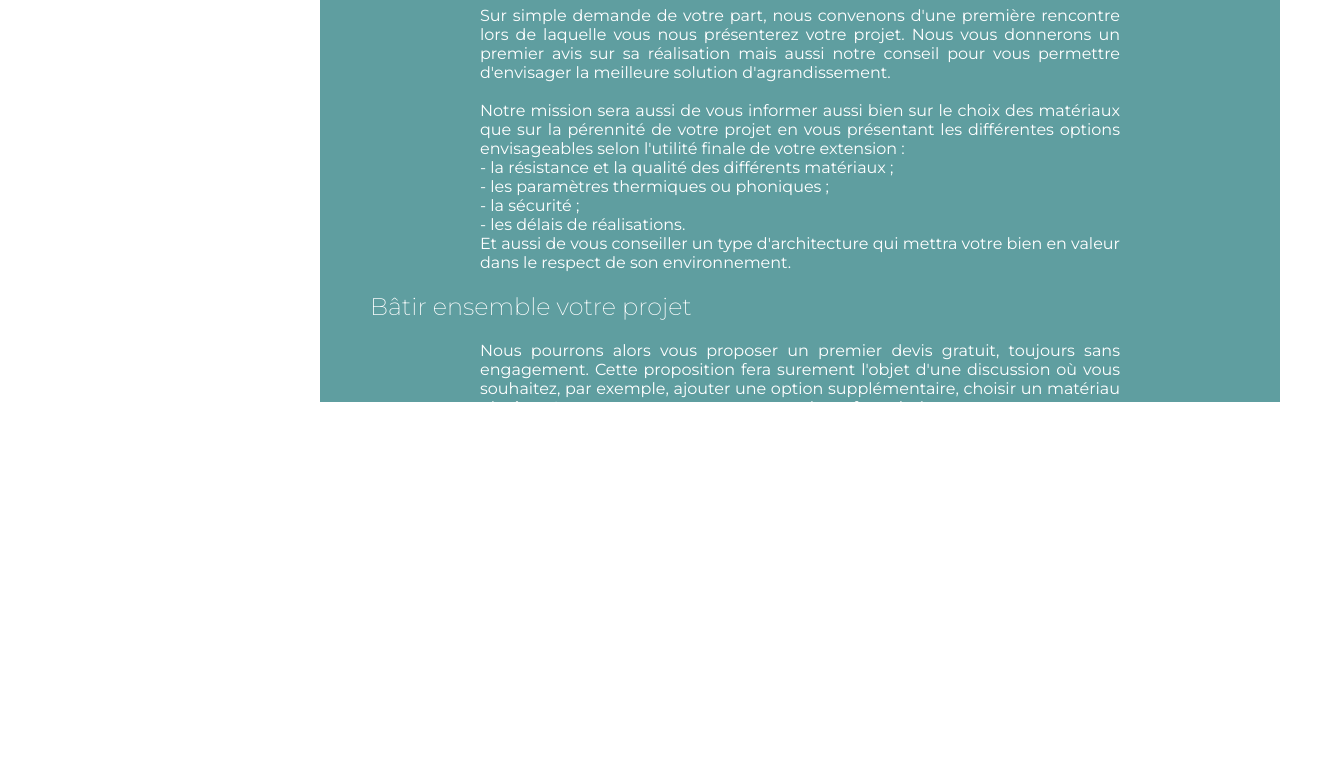
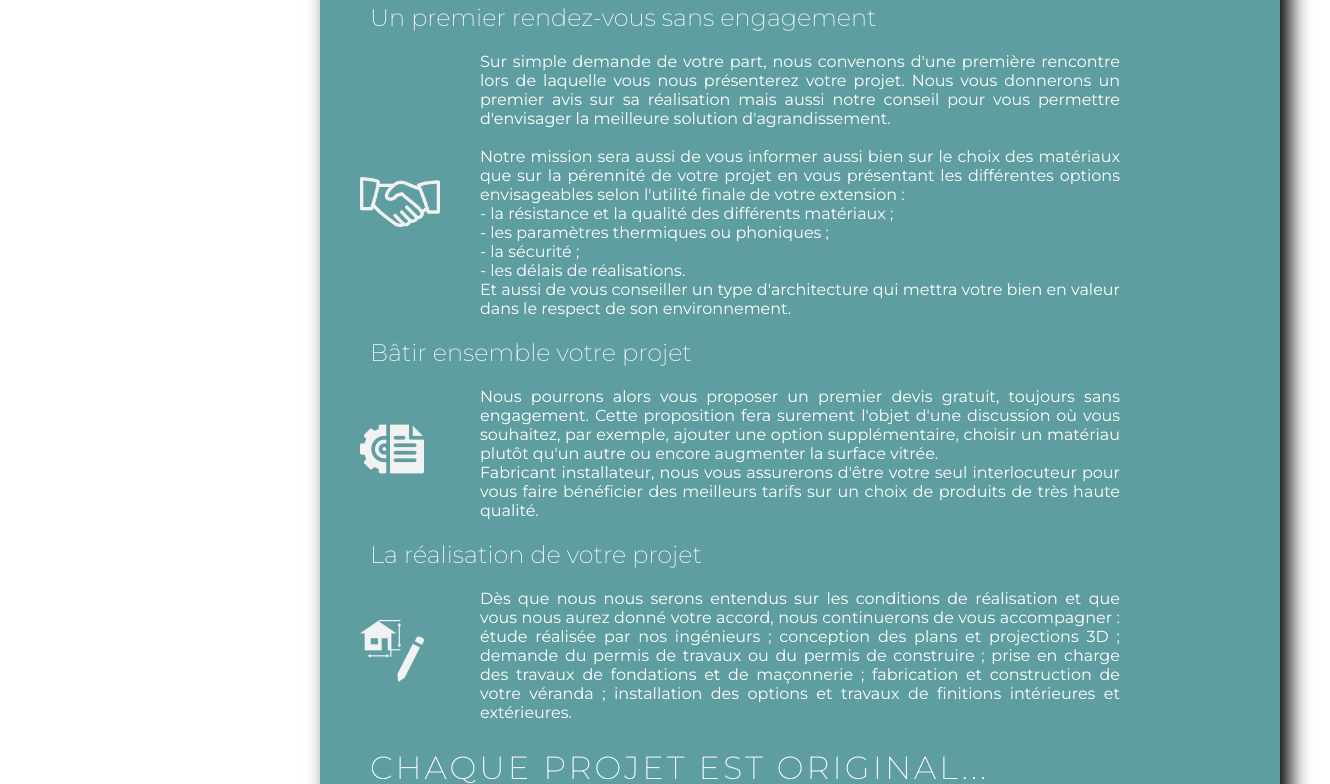
Before and after one commit to ducuingg/Verandahlia, a plain HTML site: page index.html in a window 1280 px wide. Shown: the part 958-1742 px from the top of the page, 1330 px wide, since content can reach past the window. Before the commit the page ends 1360 px from the top, so only its background shows below. Drawn offline with nearby package versions, Linux system fonts and the light colour scheme.

Commit message:
ajouts logo + animations

```diff
--- a/contact.css
+++ b/contact.css
@@ -11,7 +11,7 @@
     background-color: cadetblue;
 }
 
-.barreform{
+.barreformcontact{
     background-color: white;
     width: 360px;
     height: 2px;
--- a/contact.js
+++ b/contact.js
@@ -1,6 +1,6 @@
 
 // ANIMATION
-const barreform = document.querySelector(".barreform");
+/*const barreform = document.querySelector(".barreform");
 const map = document.querySelector("iframe");
 
 window.addEventListener('load',()=>{
--- a/index.html
+++ b/index.html
@@ -44,19 +44,20 @@
         <section>
             <div class="slidehome">
                 <!-- ACCUEIL -->
-                <div class="slide">
+
                 <p class="texthome">Plus de 20 ans d'expérience, + de 2000 réalisations
                     Modernes ou classiques, nous choisissons les meilleurs
                     matériaux pour une qualité irréprochable parmi 4 gammes d'aluminium
                      et 3 essences de bois. Notre meilleur conseil : allier l'originalité,
                      la qualité et le savoir-faire pour construire ensemble la véranda de vos rêves.</p>
-                     </div>
+
                      <!-- PROJET -->
-                     <div class="slide">
+                    <br>
                      <div id="lienprojet"></div>
                      <h1>Votre projet en 3 étapes</h1>
-                     <div class="barreform"></div>
+                     <div class="barreformprojet"></div>
                      <h2>Un premier rendez-vous sans engagement</h2>
+                     <img src="images/icones/hand.png" alt="rendez-vous"class="iconehand"/>
                      <p class="texteprojet">
                          Sur simple demande de votre part, nous convenons d'une première rencontre lors de laquelle vous nous présenterez votre projet.
                          Nous vous donnerons un premier avis sur sa réalisation mais aussi notre conseil pour vous permettre d'envisager la meilleure solution d'agrandissement.</br></br>
@@ -68,6 +69,7 @@
                          Et aussi de vous conseiller un type d'architecture qui mettra votre bien en valeur dans le respect de son environnement.
                      </p>
                      <h2>Bâtir ensemble votre projet</h2>
+                     <img src="images/icones/project.png" alt="votre projet"class="iconeprojet"/>
                      <p class="texteprojet">Nous pourrons alors vous proposer un premier devis gratuit, toujours sans engagement.
                      Cette proposition fera surement l'objet d'une discussion où vous souhaitez, par exemple, ajouter une option supplémentaire,
                      choisir un matériau plutôt qu'un autre ou encore augmenter la surface vitrée.
@@ -75,6 +77,7 @@
                      pour vous faire bénéficier des meilleurs tarifs sur un choix de produits de très haute qualité.
                     </p>
                     <h2>La réalisation de votre projet</h2>
+                    <img src="images/icones/drawing.png" alt="votre projet"class="iconedraw"/>
                     <p class="texteprojet">
                         Dès que nous nous serons entendus sur les conditions de réalisation et que vous nous aurez donné votre accord,
                         nous continuerons de vous accompagner :
@@ -85,12 +88,12 @@
                          fabrication et construction de votre véranda ;
                          installation des options et travaux de finitions intérieures et extérieures.
                  </p>
-                </div>
+
                  <!-- USINE --> <div id="lienusine"></div>
-                 <div class="slide">
+
                  <h1>Chaque projet est original...</br>
                     ... chaque véranda est unique !</h1>
-                <div class="barreform"></div>
+                <div class="barreformusine"></div>
                 <img src="images/usine/usine1.jpg" alt="image usine" class="usine1"/>
                 <h2>Le choix des matériaux</h2>
                 <p class="texteprojet">
@@ -109,11 +112,12 @@
                 </br>- motifs personnalisés ;</br>
                 </br>Nous pouvons également installer le système de chauffage ou de climatisation le plus adapté à votre projet.
                </p>
-               </div>
+
                <!-- CONTACT -->
-               <div class="slide">
+               <br>
+               <br>
                 <h1>Contactez-nous !</h1>
-                <div class="barreform"></div>
+                <div class="barreformcontact"></div>
                 <form action="/ma-page-de-traitement" method="post">
                     <div class="name">
                         <label for="name"></label>
@@ -137,7 +141,7 @@
                 </form>
                 <iframe src="https://www.google.com/maps/embed?pb=!1m18!1m12!1m3!1d1293.7516074151604!2d1.2706329087348824!3d49.569396069200295!2m3!1f0!2f0!3f0!3m2!1i1024!2i768!4f13.1!3m3!1m2!1s0x47e0cf9e1cf447a7%3A0x93471c3a7c071687!2sV%C3%A9randahlia!5e0!3m2!1sfr!2sfr!4v1645312984299!5m2!1sfr!2sfr"
                  style="border:0;" allowfullscreen="" loading="eager"></iframe>
-                    </div>
+
                     </div>
         </section>
         <footer>
--- a/main.js
+++ b/main.js
@@ -3,38 +3,43 @@
 const logo = document.querySelector(".logo");
 const slidehome = document.querySelector(".slidehome");
 const h1 = document.querySelector("h1");
-const barreform = document.querySelector(".barreform");
+const barreformprojet = document.querySelector(".barreformprojet");
+const iconehand = document.querySelector(".iconehand");
+const iconeprojet = document.querySelector(".iconeprojet");
+const iconedraw = document.querySelector(".iconedraw");
+const barreformusine = document.querySelector(".barreformusine");
+const barreformcontact = document.querySelector(".barreformcontact");
 const map = document.querySelector("iframe");
 
 const TL1 = new TimelineMax({paused:true});
 
 TL1
 .staggerFrom(logo,1,{y:-100,opacity:0},0.3)
-.staggerFrom(slidehome,1,{y:40,opacity:0},0.3,'-=0.8')
+.staggerFrom(slidehome,2,{y:40,opacity:0},0.3,'-=0.8')
 .from(h1,2.5,{width:0,ease:"power1.out"})
-.from(barreform,2.5,{width:0,ease:"power1.out"})
+.from(barreformprojet,2.5,{width:0,ease:"power1.out"})
+.from(barreformusine,2.5,{width:0,ease:"power1.out"})
+.from(barreformcontact,2.5,{width:0,ease:"power1.out"})
 .from(map,3,{y:60,opacity:0}, '-=2')
 //.from(slidehome,1,{y:-40,opacity:100}, '-=0.5')
-
 TL1.play();
 
-function image(src,width,height, alt){
-    let a = document.createElement("img");
-    let block=document.getElementById("galerie");
+window.addEventListener('scroll',()=>{
 
-    a.src=src;
-    a.width=width;
-    a.height=height;
-    a.alt=alt;
-   block.appendChild(a);
-}
-image("images/produits/verriere.jpg", 200,110,"verriere");
-image("images/produits/verriere.jpg", 200,110,"verriere");
-image("images/produits/verriere.jpg", 200,110,"verriere");
-image("images/produits/verriere.jpg", 200,110,"verriere");
-image("images/produits/verriere.jpg", 200,110,"verriere");
-image("images/produits/verriere.jpg", 200,110,"verriere");
-image("images/produits/verriere.jpg", 200,110,"verriere");
-image("images/produits/verriere.jpg", 200,110,"verriere");
-image("images/produits/verriere.jpg", 200,110,"verriere");
-image("images/produits/verriere.jpg", 200,110,"verriere");
+    const{scrollTop,clientHeight} = document.documentElement;
+
+    const topElementToTopViewport = iconehand.getBoundingClientRect().top;
+    const topProjet = iconeprojet.getBoundingClientRect().top;
+    const topDraw = iconedraw.getBoundingClientRect().top;
+
+    if(scrollTop > (scrollTop + topElementToTopViewport).toFixed()-
+     clientHeight *0.50){iconehand.classList.add('active')}
+
+    if(scrollTop > (scrollTop + topProjet).toFixed()-
+     clientHeight *0.60){iconeprojet.classList.add('active')}
+
+     if(scrollTop > (scrollTop + topDraw).toFixed()-
+     clientHeight *0.70){iconedraw.classList.add('active')}
+
+
+})
--- a/style.css
+++ b/style.css
@@ -69,11 +69,7 @@ body{
 .menu a:hover::after{
     width:92%;
 }
-.slide{
-    background-color: cadetblue;
-    scroll-snap-align: center;
 
-}
 .slidehome{
     display:block;
     float: right;
@@ -81,12 +77,9 @@ body{
     top:560px;
     bottom: 0;
     right: 0;
-    height:100vh;
     width: 60em;
     background-color: cadetblue;
-    scroll-snap-type: y mandatory;
-    overflow-y: scroll;
-    overflow-x: hidden;
+    box-shadow: 10px 10px 20px black;
 }
 .texthome{
     font-family: 'Montserrat', Arial, sans-serif;
@@ -139,6 +132,14 @@ h2{
 
 /* PROJET*/
 
+.barreformprojet{
+    background-color: white;
+    width: 525px;
+    height: 2px;
+    margin-left: 50px;
+    margin-top: -20px;
+}
+
 .projet{
     display:block;
     position:fixed;
@@ -149,22 +150,48 @@ h2{
     background-color: cadetblue;
 }
 
-.barreform{
-    background-color: white;
-    width: 528px;
-    height: 2px;
-    right: 0;
-    margin-left: 50px;
-    margin-top: -20px;
-}
-
 .texteprojet{
     width:40em;
     text-align: justify;
     margin: auto;
 }
 
+.iconehand{
+    display: inline-flex;
+    width: 5em;
+    float: left;
+    margin-top: 70px;
+    padding: 40px;
+    filter:invert(95%);
+    -webkit-filter: invert(95%);
+    opacity:0;
+}
+.iconehand.active,.iconeprojet.active,.iconedraw.active{
+    transition-property: opacity;
+    transition-duration: 1.5s;
+    opacity:1;
+}
+
+.iconeprojet,.iconedraw{
+    display: inline-flex;
+    width: 4em;
+    float: left;
+    margin-top: -10px;
+    padding: 40px;
+    opacity:0;
+    filter:invert(95%);
+    -webkit-filter: invert(95%);
+}
+
 /* USINE */
+
+.barreformusine{
+    background-color: white;
+    width: 655px;
+    height: 2px;
+    margin-left: 50px;
+    margin-top: -20px;
+}
 
 .usine1{
     width: 50%;
```
Also changed, not shown: images/icones/drawing.png (added), images/icones/hand.png (added), images/icones/project.png (added).
